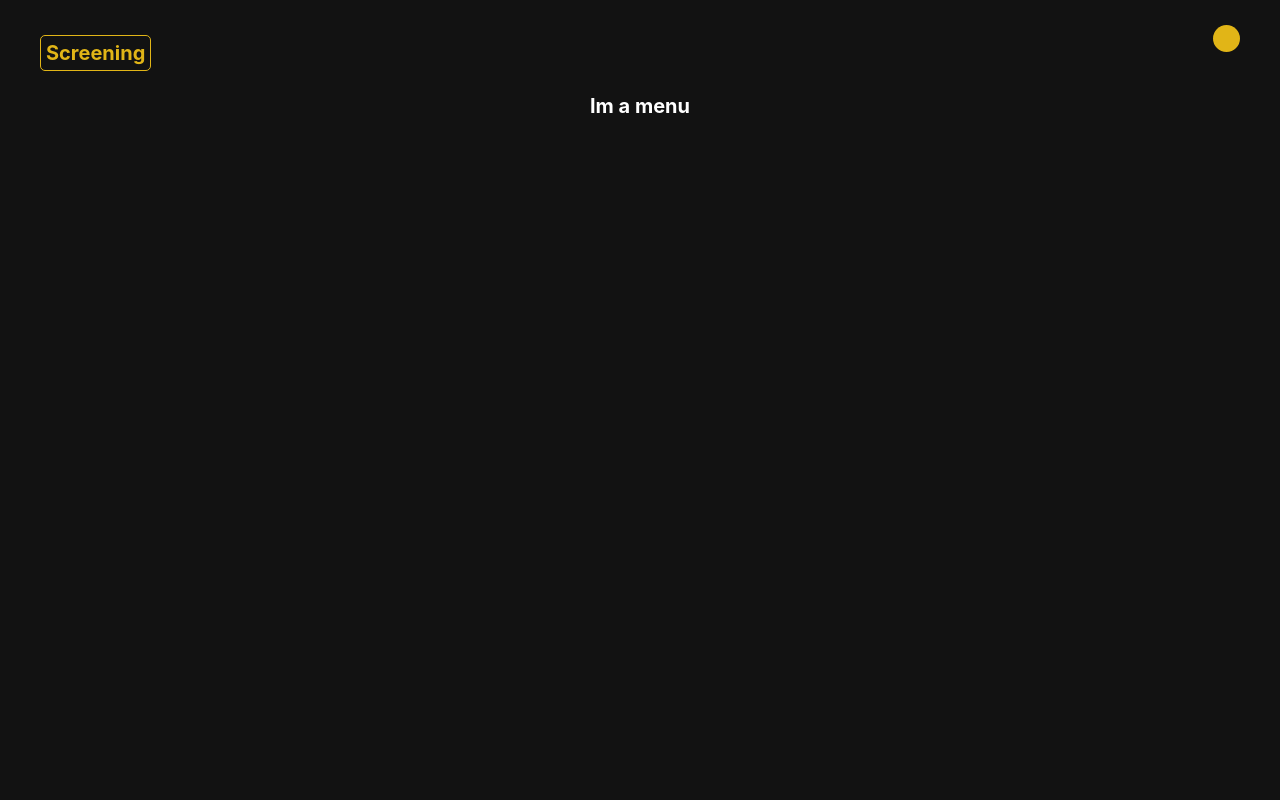
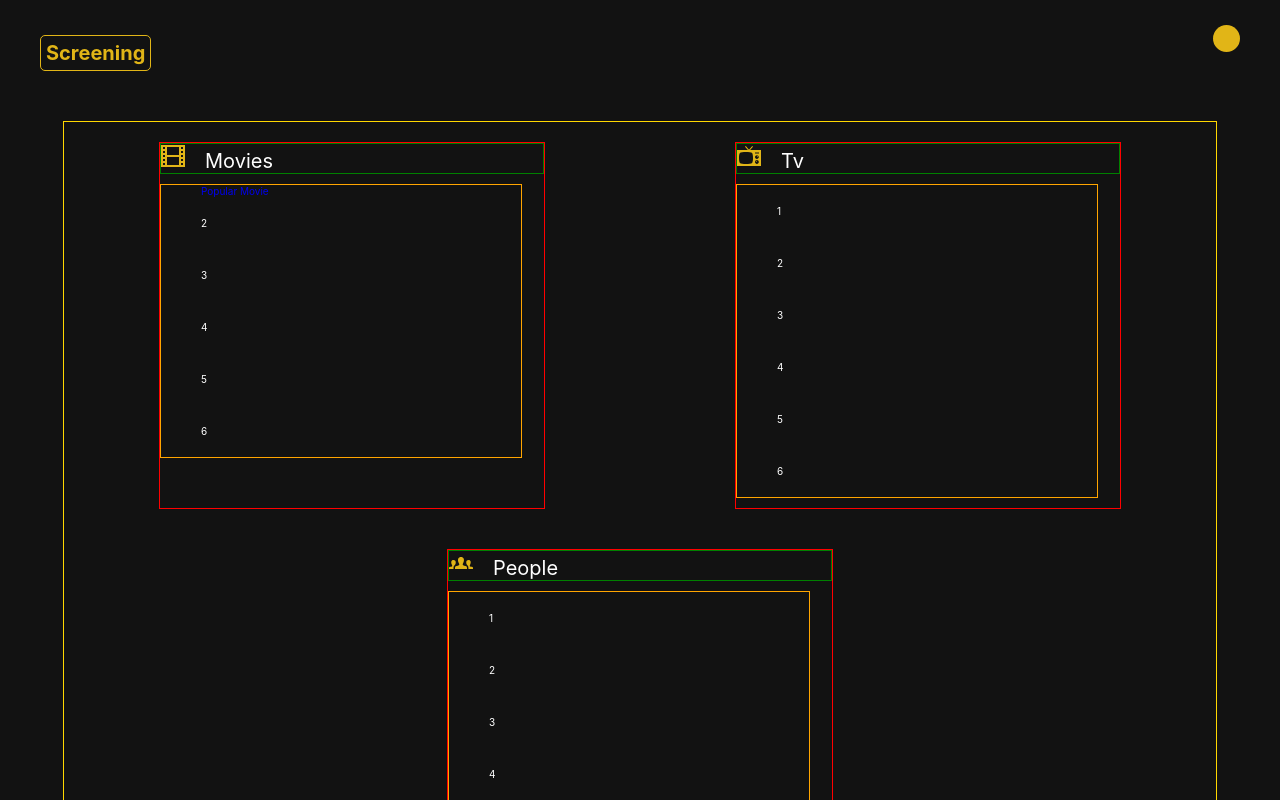
Before and after one commit to SJellen/screening, a React (Create React App) app: page /menuPage in a window 1280 px wide. Shown: the top 800 px of the page. Built offline with nearby package versions, Linux system fonts and the light colour scheme; no server answers; some icons are missing.

Commit message:
first setup of menu links

```diff
--- a/src/components/App.js
+++ b/src/components/App.js
@@ -12,6 +12,7 @@ import SearchPage from './SearchPage'
 import PersonPage from './PersonPage'
 import WatchList from './WatchList'
 import MenuPage from './MenuPage'
+import MenuLinkPage from './MenuLinkPage'
 
 
 function Home() {
@@ -42,6 +43,7 @@ function App() {
        <Route path="/searchPage/" component={SearchPage} />
        <Route path="/watchList/" component={WatchList} />
         <Route path="/menuPage/" component={MenuPage} />
+        <Route path="/menuLinkPage" component={MenuLinkPage} />
      </Switch>
 
       <Footer />
--- a/src/components/Menu/Menu.js
+++ b/src/components/Menu/Menu.js
@@ -1,4 +1,6 @@
 import React from 'react'
+
+import {BrowserRouter as Router, Route, Switch, Link} from 'react-router-dom'
 
 
 
@@ -6,9 +8,63 @@ function Menu() {
 
 
     return (
-        <div className="menu-page">
-        <h1>Im a menu</h1>
+        <Switch>
+
+             <div className="menu-page">
+        <div className="menu-list-container">
+        <div className="menu-list">
+            <div className="menu-title-box">
+            <span><svg xmlns="http://www.w3.org/2000/svg" width="24" height="24" viewBox="0 0 24 24" fill="#E1B517"><path d="M0 1v22h24v-22h-24zm4 20h-2v-2h2v2zm0-4h-2v-2h2v2zm0-4h-2v-2h2v2zm0-4h-2v-2h2v2zm0-4h-2v-2h2v2zm14 16h-12v-8h12v8zm0-10h-12v-8h12v8zm4 10h-2v-2h2v2zm0-4h-2v-2h2v2zm0-4h-2v-2h2v2zm0-4h-2v-2h2v2zm0-4h-2v-2h2v2z"/></svg><span className="menu-title-box-name">Movies</span></span>
+            </div>
+            <ul className="menu-media-list">
+                <Link to={"/menuLinkPage/"} style={{textDecoration: "none"}}><li>Popular Movie</li></Link>
+                <li>2</li>
+                <li>3</li>
+                <li>4</li>
+                <li>5</li>
+                <li>6</li>
+            </ul>
+            </div>
+
+            <div className="menu-list">
+            <div className="menu-title-box">
+            <span><svg xmlns="http://www.w3.org/2000/svg" width="24" height="24" viewBox="0 0 24 24" fill="#E1B517"><path d="M20.327 13.099l-.427-.427.71-.71.424.427-.707.71zm-.417 4.467l-.708-.709-.428.427.707.709.429-.427zm4.09-11.566v16h-24v-16h10.888l-2.888-3.375.781-.625 3.219 3.75 3.219-3.75.781.625-2.888 3.375h10.888zm-21.049 12.993c.674.671 3.362 1.007 6.05 1.007 2.687 0 5.375-.336 6.049-1.007.633-.632.95-2.851.95-5.059 0-2.181-.31-4.351-.93-4.97-.637-.635-3.399-.964-6.141-.964-2.681 0-5.346.314-5.997.964-.603.601-.913 2.668-.931 4.786-.018 2.268.299 4.594.95 5.243zm15.049-5.9c0 1.021.796 1.851 1.802 1.904 1.097.059 2.009-.814 2.009-1.904 0-1.049-.85-1.906-1.907-1.906-1.048 0-1.904.847-1.904 1.906zm4-3.093v-.555h-4v.555h4zm-4 7.988c0 1.062.86 1.907 1.903 1.907 1.058 0 1.907-.858 1.907-1.907s-.85-1.906-1.907-1.906c-1.047 0-1.903.846-1.903 1.906zm4-9.988h-4v.555h4v-.555z"/></svg><span className="menu-title-box-name">Tv</span></span>
+            </div>
+            <ul className="menu-media-list">
+                <li>1</li>
+                <li>2</li>
+                <li>3</li>
+                <li>4</li>
+                <li>5</li>
+                <li>6</li>
+            </ul>
+            </div>
+
+            <div className="menu-list">
+            <div className="menu-title-box">
+            <span><svg xmlns="http://www.w3.org/2000/svg" width="24" height="24" viewBox="0 0 24 24" fill="#E1B517"><path d="M17.997 18h-11.995l-.002-.623c0-1.259.1-1.986 1.588-2.33 1.684-.389 3.344-.736 2.545-2.209-2.366-4.363-.674-6.838 1.866-6.838 2.491 0 4.226 2.383 1.866 6.839-.775 1.464.826 1.812 2.545 2.209 1.49.344 1.589 1.072 1.589 2.333l-.002.619zm4.811-2.214c-1.29-.298-2.49-.559-1.909-1.657 1.769-3.342.469-5.129-1.4-5.129-1.265 0-2.248.817-2.248 2.324 0 3.903 2.268 1.77 2.246 6.676h4.501l.002-.463c0-.946-.074-1.493-1.192-1.751zm-22.806 2.214h4.501c-.021-4.906 2.246-2.772 2.246-6.676 0-1.507-.983-2.324-2.248-2.324-1.869 0-3.169 1.787-1.399 5.129.581 1.099-.619 1.359-1.909 1.657-1.119.258-1.193.805-1.193 1.751l.002.463z"/></svg><span className="menu-title-box-name">People</span></span>
+            </div>
+            <ul className="menu-media-list">
+                <li>1</li>
+                <li>2</li>
+                <li>3</li>
+                <li>4</li>
+                <li>5</li>
+                <li>6</li>
+            </ul>
+            </div>
+
         </div>
+
+
+
+
+
+
+        </div>
+
+
+        </Switch>
     )
 
 }
--- /dev/null
+++ b/src/components/Menu/MenuPopularMovies.js
@@ -0,0 +1,33 @@
+import React, {useContext} from 'react'
+
+import {Context} from '../../Context'
+
+
+function MenuPopularMovies() {
+
+
+    const {itemPageOpen}  = useContext(Context)
+
+
+
+    return (
+        <div>
+        {
+            itemPageOpen ? <div></div> :
+        <div className="slider-container">
+        <span className="slider-label">Most Popular: Movies</span>
+        <div className="slider-sub-container">
+            {/* {topRatedMoviesTile} */}
+        </div>
+       </div>
+        }
+
+
+        </div>
+
+
+
+    )
+}
+
+export default MenuPopularMovies
--- /dev/null
+++ b/src/components/MenuLinkPage.js
@@ -0,0 +1,24 @@
+import React from 'react'
+import '../style/ItemPage.css'
+
+import {Link} from 'react-router-dom'
+import MenuPopularMovies from './Menu/MenuPopularMovies'
+
+
+function MenuLinkPage() {
+
+
+    return (
+        <div>
+
+        <div className="item-page-container">
+           <Link to='/' style={{ textDecoration: 'none', color: "white" }}>
+               <i className="im im-x-mark item-page-close" ></i>
+           </Link>
+            <MenuPopularMovies />
+        </div>
+        </div>
+    )
+}
+
+export default MenuLinkPage
--- a/src/style/ItemPage.css
+++ b/src/style/ItemPage.css
@@ -40,7 +40,7 @@
     position: relative;
     z-index: 10;
     width: 100vw;
-    height: 100vh;
+    min-height: 100vh;
     padding: 2rem 0rem 8rem 0rem;
     margin: -5rem auto -5rem auto;
     color: white;
@@ -94,6 +94,15 @@
   filter: brightness(50%);
 }
 
+.menu-title-box-name {
+
+  margin: 0 2rem;
+
+
+
+
+}
+
 .menu-logo-box{
   margin: 1rem 4rem;
   /* border: 1px solid red; */
@@ -107,3 +116,37 @@
   display: flex;
   justify-content: space-between;
 }
+
+.menu-list-container {
+  border: 1px solid gold;
+  width: 90vw;
+  margin: 4rem auto;
+  display: flex;
+  flex-wrap: wrap;
+}
+
+.menu-list {
+  border: 1px solid red;
+  width: 30vw;
+  margin: 2rem auto;
+}
+
+
+.menu-title-box {
+  text-align: left;
+  border: 1px solid green;
+  font-size: 2rem;
+}
+
+.menu-media-list {
+  list-style: none;
+  border: 1px solid orange;
+  width: 25vw;
+  display: flex;
+  flex-direction: column;
+  text-align: left;
+}
+
+.menu-media-list > li {
+  margin: 2rem 0;
+}
```
